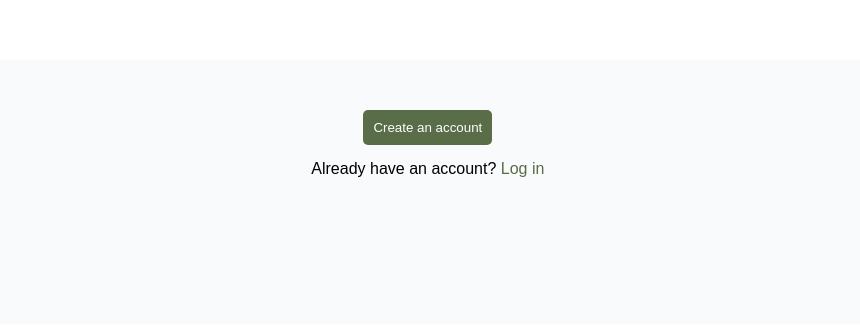
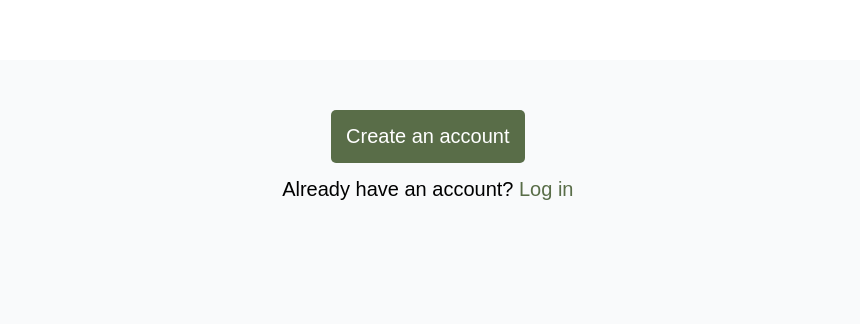
Before and after one commit to Kgodisho-Mononyane/odin-sign-up-form, a plain HTML site: page index.html in a window 1280 px wide. Shown: the part 468-800 px from the top of the page, 420-1280 px from the left. Drawn offline with Linux system fonts and the light colour scheme.

Commit message:
add login-text and give it a font size of 20px

```diff
--- a/style.css
+++ b/style.css
@@ -121,9 +121,10 @@ input {
 .submit-btn {
     color: var(--white-color, white);
     background-color: var(--green-color, green);
+    font-size: 20px;
     border: none;
     border-radius: 5px;
-    padding: 10px;
+    padding: 15px;
     margin-bottom: 15px;
     margin-top: 50px;
 }
@@ -133,6 +134,10 @@ input {
 
 .submit-btn:focus {
     background-color: var(--green-focus);
+}
+
+.login-text {
+    font-size: 20px;
 }
 
 .login-link {
```
